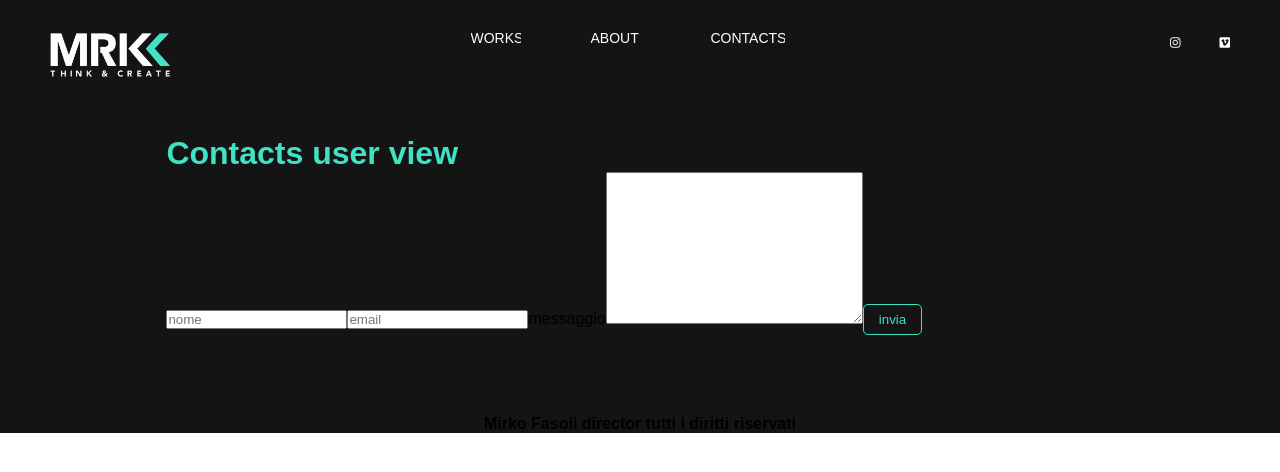
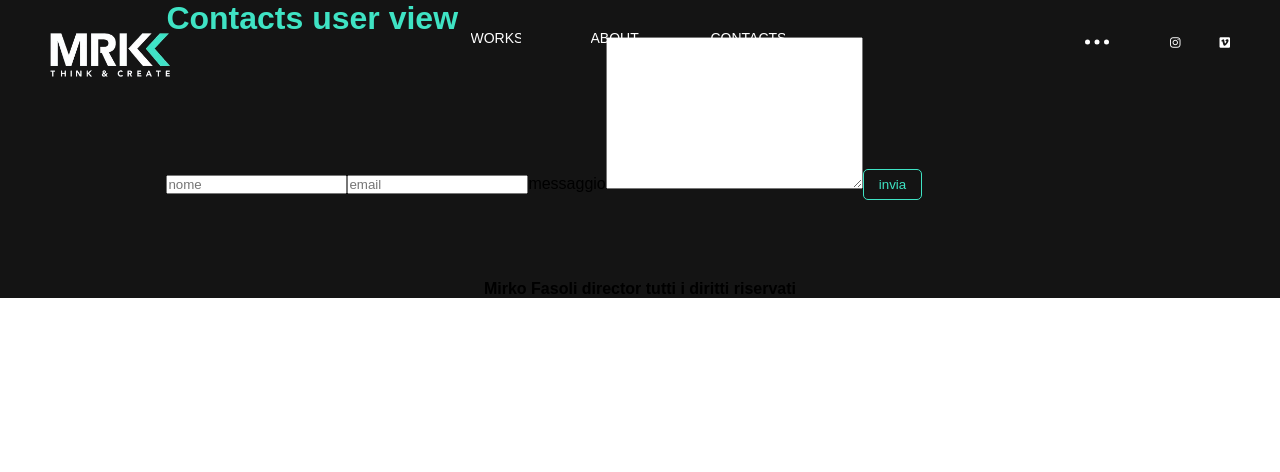
Before and after one commit to 182Marco/videoBlog-nuxt-frontend, a Nuxt app: page /contacts in a window 1280 px wide. Shown: the top 472 px of the page. Built offline with nearby package versions, Linux system fonts and the light colour scheme.

Commit message:
fixed compled navbar

```diff
--- a/assets/scss/globals.css
+++ b/assets/scss/globals.css
@@ -1,5 +1,4 @@
 h1 {
-  margin-top: 40px;
   color: #3fe3c4;
 }
 
--- a/assets/scss/globals.scss
+++ b/assets/scss/globals.scss
@@ -1,7 +1,6 @@
 @import "./vars.scss";
 
 h1 {
-  margin-top: 40px;
   color: $brand;
 }
 
--- a/components/Navbar.vue
+++ b/components/Navbar.vue
@@ -1,4 +1,5 @@
 <template>
+  <div>
     <nav>
       <nuxt-img
         src="mrk.png"
@@ -7,9 +8,15 @@
         sizes="xl:300px xs:100px"
       />
       <ul class="internal-links">
-      <li><NuxtLink to="/"><i>WORKS</i></NuxtLink></li>
-      <li><NuxtLink to="/about"><i>ABOUT</i></NuxtLink></li>
-      <li><NuxtLink to="/contacts"><i>CONTACTS</i></NuxtLink></li>
+        <li>
+          <NuxtLink to="/"><i>WORKS</i></NuxtLink>
+        </li>
+        <li>
+          <NuxtLink to="/about"><i>ABOUT</i></NuxtLink>
+        </li>
+        <li>
+          <NuxtLink to="/contacts"><i>CONTACTS</i></NuxtLink>
+        </li>
       </ul>
       <section>
         <section
@@ -18,16 +25,19 @@
         >
           <IconMenuMobileClose
             class="IconMenuMobileClose"
-        :class="{visible : !IsMenuMobileOpen}"
+            :class="{ visible: !IsMenuMobileOpen }"
           />
           <IconMenuMobileOpen
             class="IconMenuMobileOpen"
-        :class="{visible : IsMenuMobileOpen}"
+            :class="{ visible: IsMenuMobileOpen }"
           />
         </section>
         <ul class="social-links">
           <li>
-        <a href="https://www.instagram.com/mirko_fasoli/?hl=it" target="_blank">
+            <a
+              href="https://www.instagram.com/mirko_fasoli/?hl=it"
+              target="_blank"
+            >
               <i class="fa-brands fa-instagram"></i>
             </a>
           </li>
@@ -38,14 +48,15 @@
           </li>
         </ul>
       </section>
-    <div class="menu-mobile"  :class="{visible : IsMenuMobileOpen}">
+    </nav>
+    <div class="menu-mobile" :class="{ visible: IsMenuMobileOpen }">
       <ul>
         <li><NuxtLink to="/"></NuxtLink></li>
         <li><NuxtLink to="/about"></NuxtLink></li>
         <li><NuxtLink to="/contacts"></NuxtLink></li>
       </ul>
     </div>
-  </nav>
+  </div>
 </template>
 
 <script lang="ts">
@@ -67,7 +78,11 @@ export default Vue.extend({
  @import "~assets/scss/utility.scss";
 
 nav {
-  position: relative;
+  z-index: 9;
+  position: fixed;
+  left: 0;
+  top: 0;
+  width: 100vw;
   padding: 30px 50px 15px;
   @include flex(row, space-between, flex-start);
 }
@@ -94,7 +109,12 @@ section {
     left: 50%;
     transform: translate(-50%, -50%)
   }
-
+  .IconMenuMobileClose {
+    display: none;
+    &.visible {
+      display: flex;
+    }
+  }
 }
 ul {
   @include flex(row, flex-start);
@@ -185,9 +205,9 @@ a {
  }
 .menu-mobile {
   position: fixed;
-  bottom: 0;
+  top: 0;
   left: 0;
-  height: calc(100vh - 95px);
+  height: 100vh;
   width: 100vw;
   background-color: $background;
   display: none;
--- a/pages/index.vue
+++ b/pages/index.vue
@@ -1,5 +1,5 @@
 <template>
-  <div class="work-page">
+  <div class="work">
     <div class="container">
       <h1>Works user view</h1>
       <input
@@ -86,6 +86,10 @@ template {
   background-color: $background;
 }
 
+.work {
+  padding-top: 150px;
+}
+
 h1,
 input {
   margin-bottom: 20px;
```
Also changed, not shown: 1 other file (tests, documents, lock files or other folders). Lines whose indentation alone changed are shown as unchanged.
